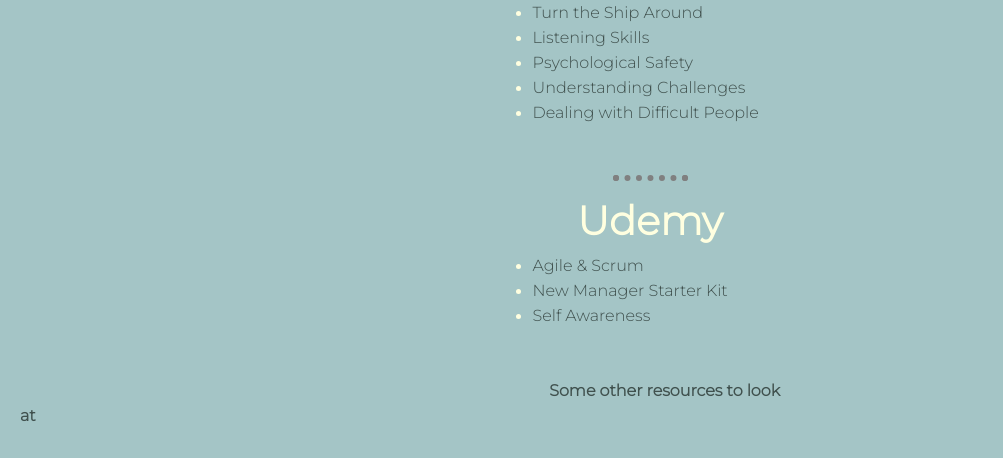
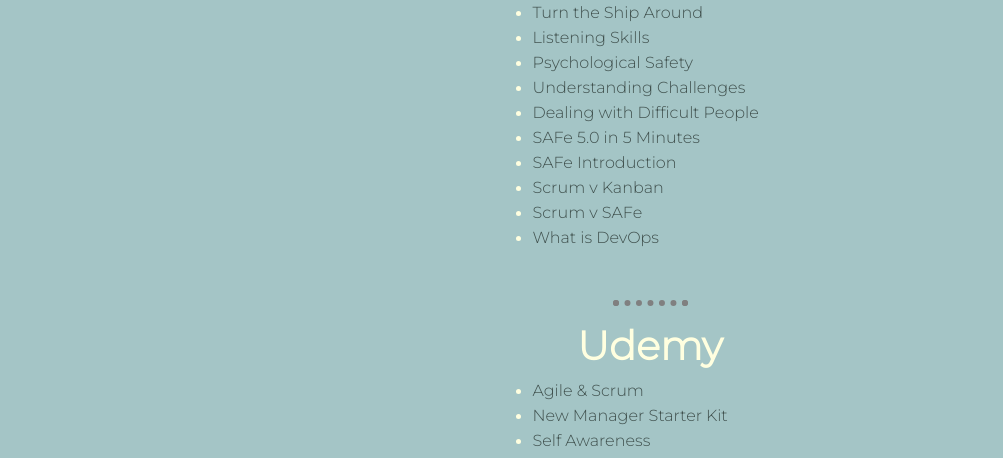
Before and after one commit to Trav-jpg/CV, a plain HTML site: page index.html in a window 1280 px wide. Shown: the part 639-1097 px from the top of the page, without its empty margins (0-1003 px from the left). Drawn offline with nearby package versions, Linux system fonts and the light colour scheme; a web font is replaced by a local one.

Commit message:
New index file
Safe Agile content added.

```diff
--- a/index.html
+++ b/index.html
@@ -31,6 +31,11 @@
     <li><a href="https://www.youtube.com/watch?v=3boKz0Exros">Psychological Safety</a></li>
     <li><a href="https://www.youtube.com/watch?v=ORp3q1Oaezw">Understanding Challenges</a></li>
     <li><a href="https://www.youtube.com/watch?v=J8nnj0Rebng">Dealing with Difficult People</a></li>
+    <li><a href="https://www.youtube.com/watch?v=aW2m-BtCJyE">SAFe 5.0 in 5 Minutes</a></li>
+    <li><a href="https://www.youtube.com/watch?v=3s2S-SNFCo4">SAFe Introduction</a></li>
+    <li><a href="https://www.youtube.com/watch?v=rIaz-l1Kf8w">Scrum v Kanban</a></li>
+    <li><a href="https://www.youtube.com/watch?v=c2e0BchglOc">Scrum v SAFe</a></li>
+    <li><a href="https://www.youtube.com/watch?v=_I94-tJlovg">What is DevOps</a></li>
   </ul>
   <hr>
   <h2>Udemy</h2>
@@ -42,7 +47,7 @@
   <a class=" link" href="courses.html">Some other resources to look at</a>
 
   <script type="text/javascript">
-    function resetForm(){
+    function resetForm() {
       alert("Thank you for your input.");
       document.getElementsByClassName("text")[0].value = "";
     }
@@ -58,4 +63,5 @@
 </form>
 
 <a href="https://icons8.com/icon/110280/learning">Learning icon by Icons8</a>
+
 </html>
```
